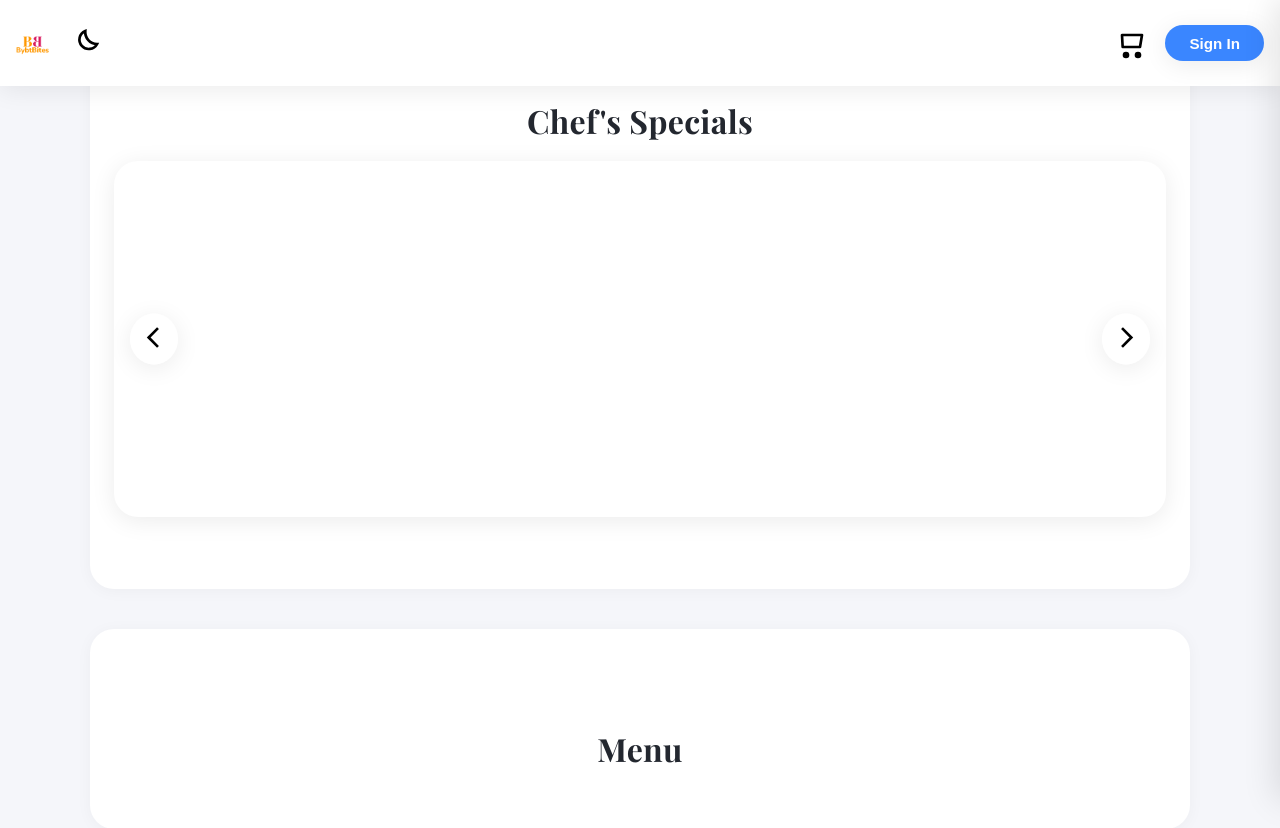
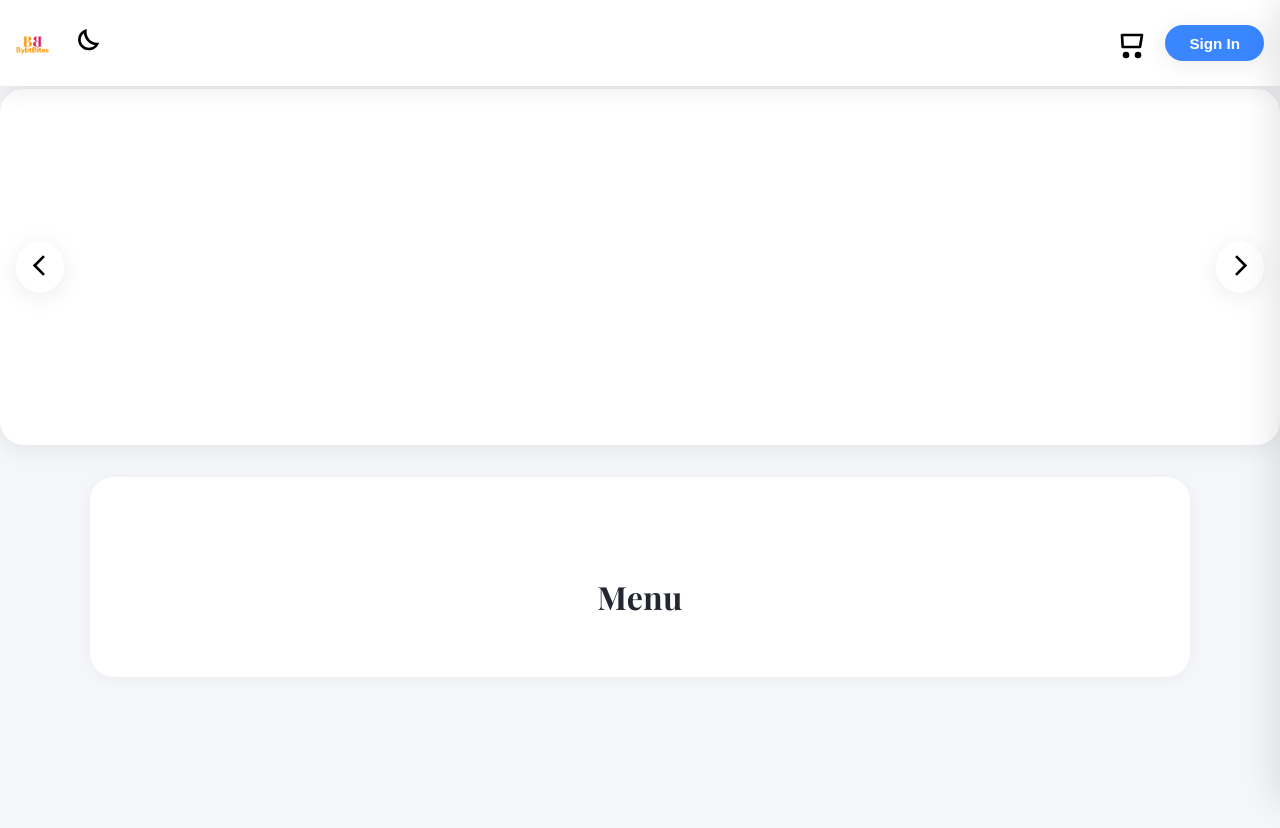
Before and after one commit to akbolaji-04/Bytebites-v3, a plain HTML site: page index.html in a window 1280 px wide. Drawn offline with nearby package versions, Linux system fonts and the light colour scheme; some packages are replaced by stand-ins of ours; no server answers.

Commit message:
revert immediately V

```diff
--- a/index.html
+++ b/index.html
@@ -63,7 +63,7 @@
     </div>
 
     <!-- Chef's Special Carousel -->
-    <section class="section">
+    <section class="sectionv">
       <h2 class="section-title">Chef's Specials</h2>
       <div id="specials-carousel" class="carousel">
         <div id="carousel-track" class="carousel-track"></div>
```
